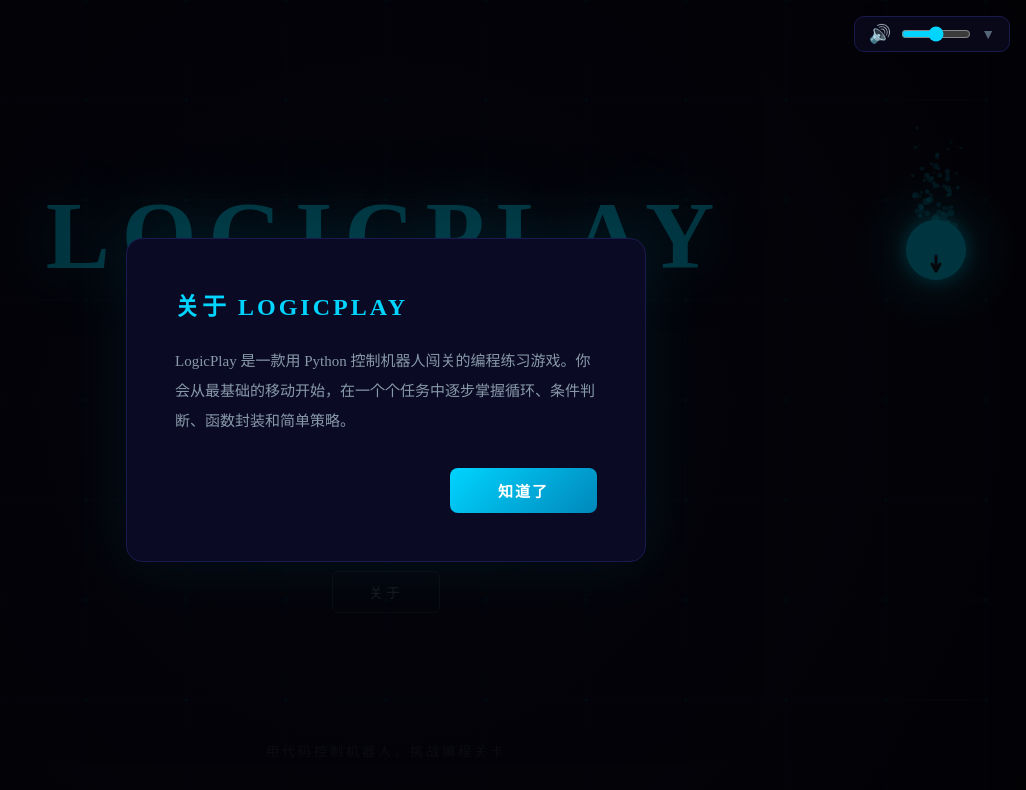
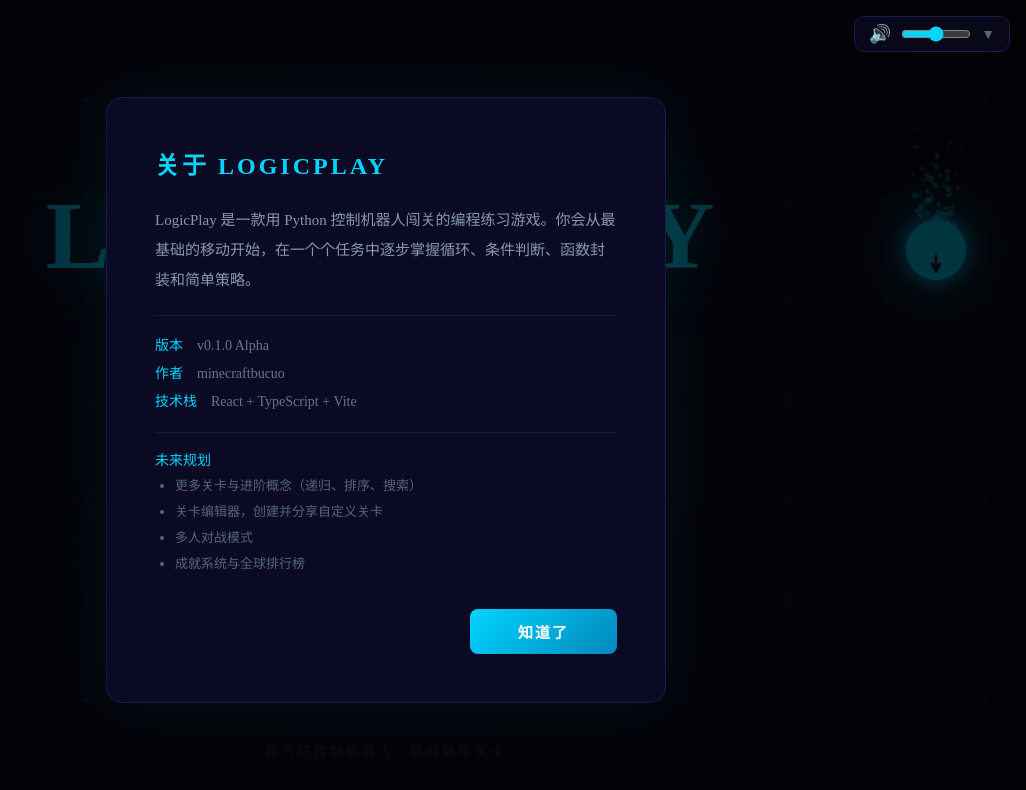
Before and after one commit to minecraftbucuo/LogicPlay, a React (Vite) app: page / in a window 1280 px wide. Both pictures are taken after a click on the button "关于". Shown: the top 790 px of the page, without its empty margins (254-1280 px from the left). Built offline with nearby package versions, Linux system fonts and the light colour scheme.

Commit message:
style( MainMenu ): 调整弹窗宽度并补充版本信息
1.  调整弹窗最大宽度从520px到560px
2.  优化介绍文本的外边距间距
3.  新增版本、作者、技术栈信息展示区域
4.  新增未来规划列表展示

```diff
--- a/src/components/MainMenu.tsx
+++ b/src/components/MainMenu.tsx
@@ -146,7 +146,7 @@
               border: '1px solid #1a1a4e',
               borderRadius: '16px',
               padding: '48px',
-              maxWidth: '520px',
+              maxWidth: '560px',
               width: '90%',
               boxShadow: '0 0 60px rgba(0, 212, 255, 0.08)',
             }}
@@ -161,9 +161,31 @@
             }}>
               关于 LOGICPLAY
             </h2>
-            <p style={{ color: '#8899aa', lineHeight: '2', margin: 0, fontSize: '15px' }}>
+            <p style={{ color: '#8899aa', lineHeight: '2', margin: '0 0 20px 0', fontSize: '15px' }}>
               LogicPlay 是一款用 Python 控制机器人闯关的编程练习游戏。你会从最基础的移动开始，在一个个任务中逐步掌握循环、条件判断、函数封装和简单策略。
             </p>
+            <div style={{ borderTop: '1px solid #1a1a3e', paddingTop: '16px', marginBottom: '16px' }}>
+              <p style={{ color: '#667788', lineHeight: '2', margin: 0, fontSize: '14px' }}>
+                <span style={{ color: '#00d4ff' }}>版本</span>　v0.1.0 Alpha
+              </p>
+              <p style={{ color: '#667788', lineHeight: '2', margin: 0, fontSize: '14px' }}>
+                <span style={{ color: '#00d4ff' }}>作者</span>　minecraftbucuo
+              </p>
+              <p style={{ color: '#667788', lineHeight: '2', margin: 0, fontSize: '14px' }}>
+                <span style={{ color: '#00d4ff' }}>技术栈</span>　React + TypeScript + Vite
+              </p>
+            </div>
+            <div style={{ borderTop: '1px solid #1a1a3e', paddingTop: '16px' }}>
+              <p style={{ margin: '0 0 4px 0', fontSize: '14px', color: '#00d4ff' }}>
+                未来规划
+              </p>
+              <ul style={{ color: '#556677', margin: 0, paddingLeft: '20px', fontSize: '13px', lineHeight: '2' }}>
+                <li>更多关卡与进阶概念（递归、排序、搜索）</li>
+                <li>关卡编辑器，创建并分享自定义关卡</li>
+                <li>多人对战模式</li>
+                <li>成就系统与全球排行榜</li>
+              </ul>
+            </div>
             <div style={{ marginTop: '32px', display: 'flex', justifyContent: 'flex-end' }}>
               <button
                 onClick={() => {
```
